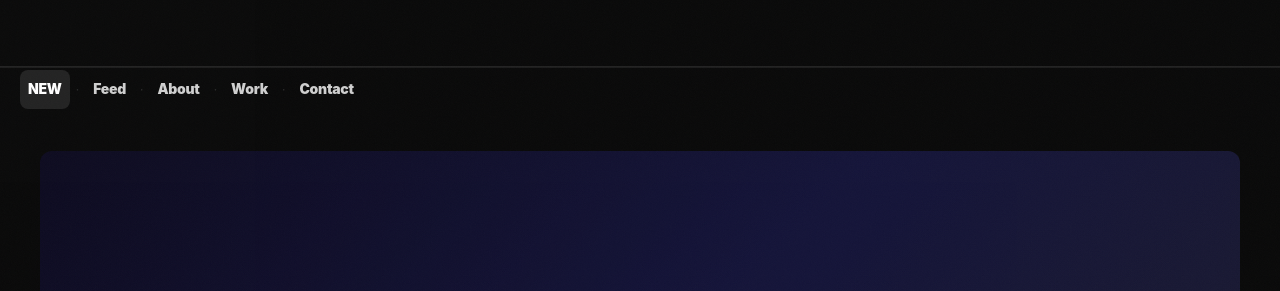
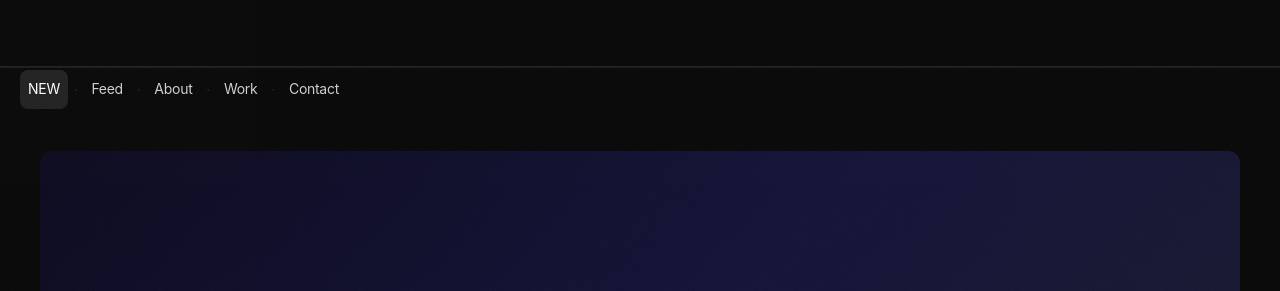
Before and after one commit to pavelpanioukin/pavelpanioukin.github.io, a website: page index.html in a window 1280 px wide. Shown: the part 73-364 px from the top of the page. Drawn offline with Linux system fonts and the light colour scheme; a web font is replaced by a local one.

Commit message:
style: nav links font-weight 1000 → 400

```diff
--- a/main.css
+++ b/main.css
@@ -137,7 +137,7 @@ button { font-family: inherit; cursor: pointer; }
 .nav-row a,
 .nav-link {
   font-size: 14px;
-  font-weight: 1000;
+  font-weight: 400;
   letter-spacing: -0.28px;
   line-height: 22.4px;
   color: rgb(207, 207, 207);
```
